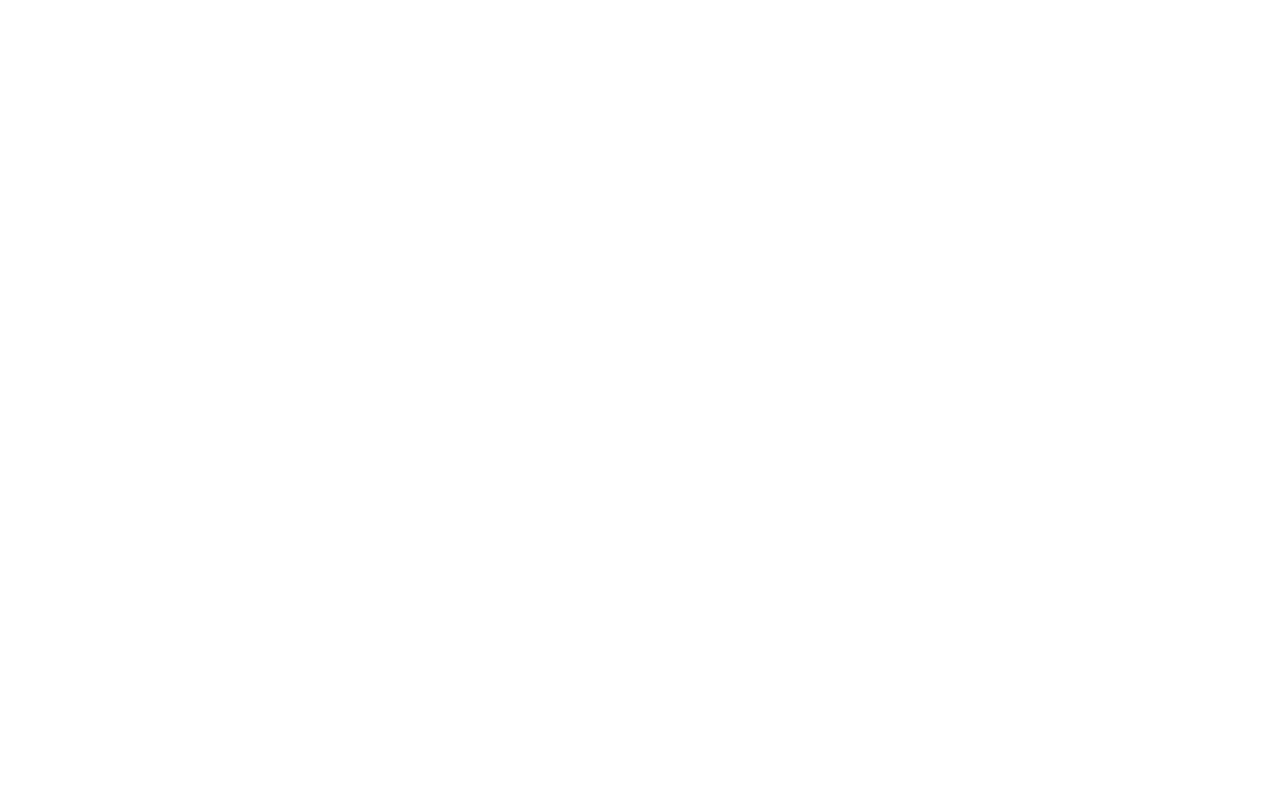
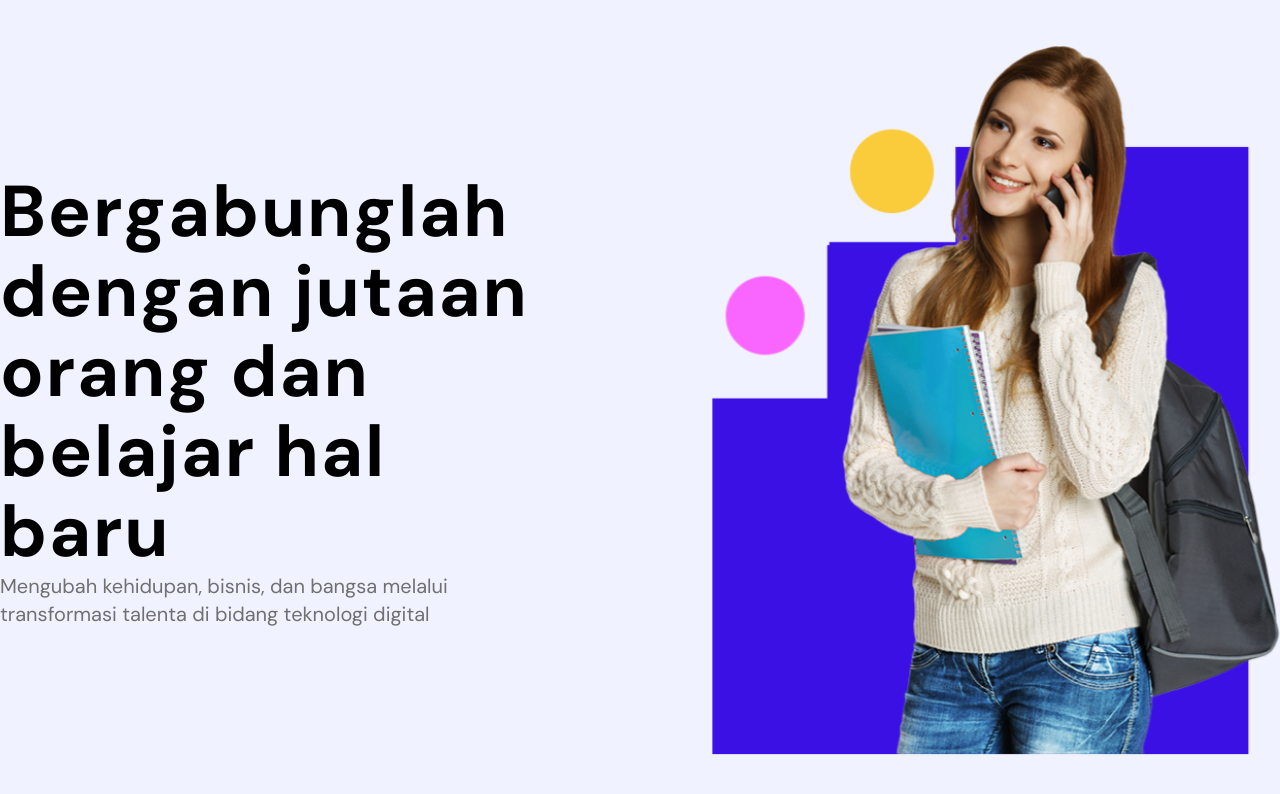
Before and after one commit to norman-andrians/phase-1-slicing-brawl, a website: page public/index.html in a window 1280 px wide. Drawn offline with Linux system fonts and the light colour scheme.

Commit message:
segini aja dulu bisi mati lampu

```diff
--- a/public/index.html
+++ b/public/index.html
@@ -10,6 +10,16 @@
     <link rel="stylesheet" href="style.css">
 </head>
 <body>
-
+    <section class="bg-primary-bg h-screen font-dm-sans grid items-center">
+        <div class="base-container flex flex-nowrap justify-between mx-auto items-center gap-36">
+            <header class="basis-1/2">
+                <h1 class="text-7xl font-bold leading-[5rem] tracking-wide">Bergabunglah dengan jutaan orang dan belajar hal baru</h1>
+                <p class="text-xl text-tertiary">Mengubah kehidupan, bisnis, dan bangsa melalui transformasi talenta di bidang teknologi digital</p>
+            </header>
+            <picture class="basis-1/2">
+                <img src="./assets/shape-diagram.png" class="w-full h-auto" alt="Woman in shape diagram">
+            </picture>
+        </div>
+    </section>
 </body>
 </html>
--- a/src/main.css
+++ b/src/main.css
@@ -1,3 +1,9 @@
 @tailwind base;
 @tailwind components;
 @tailwind utilities;
+
+@layer components {
+    .base-container {
+        @apply w-[1280px];
+    }
+}
--- a/tailwind.config.js
+++ b/tailwind.config.js
@@ -5,7 +5,11 @@ module.exports = {
     extend: {
       colors: {
         'primary': '#3A10E5',
-        'primary-bg': '#F0F3FF'
+        'primary-bg': '#F0F3FF',
+        'tertiary': '#707070'
+      },
+      fontFamily: {
+        'dm-sans': 'DM Sans'
       }
     },
   },
```
Also changed, not shown: public/style.css.
